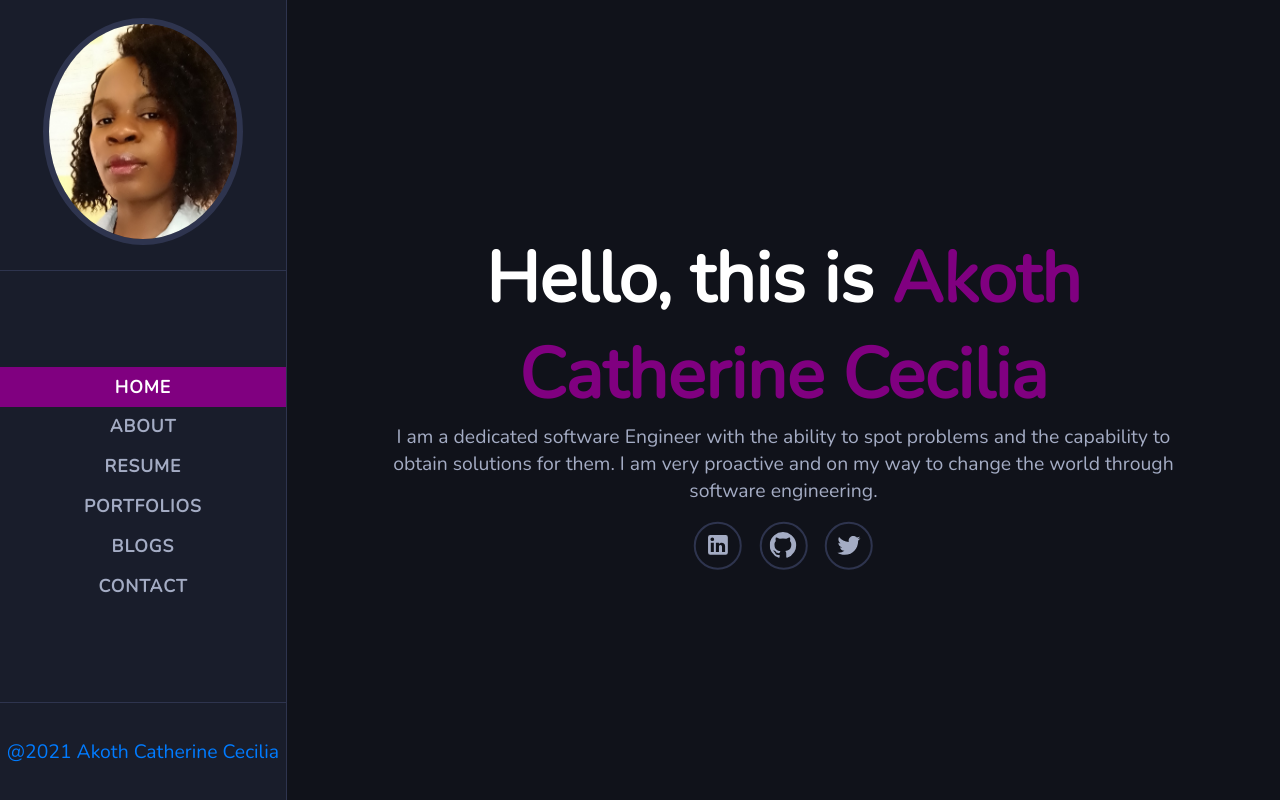
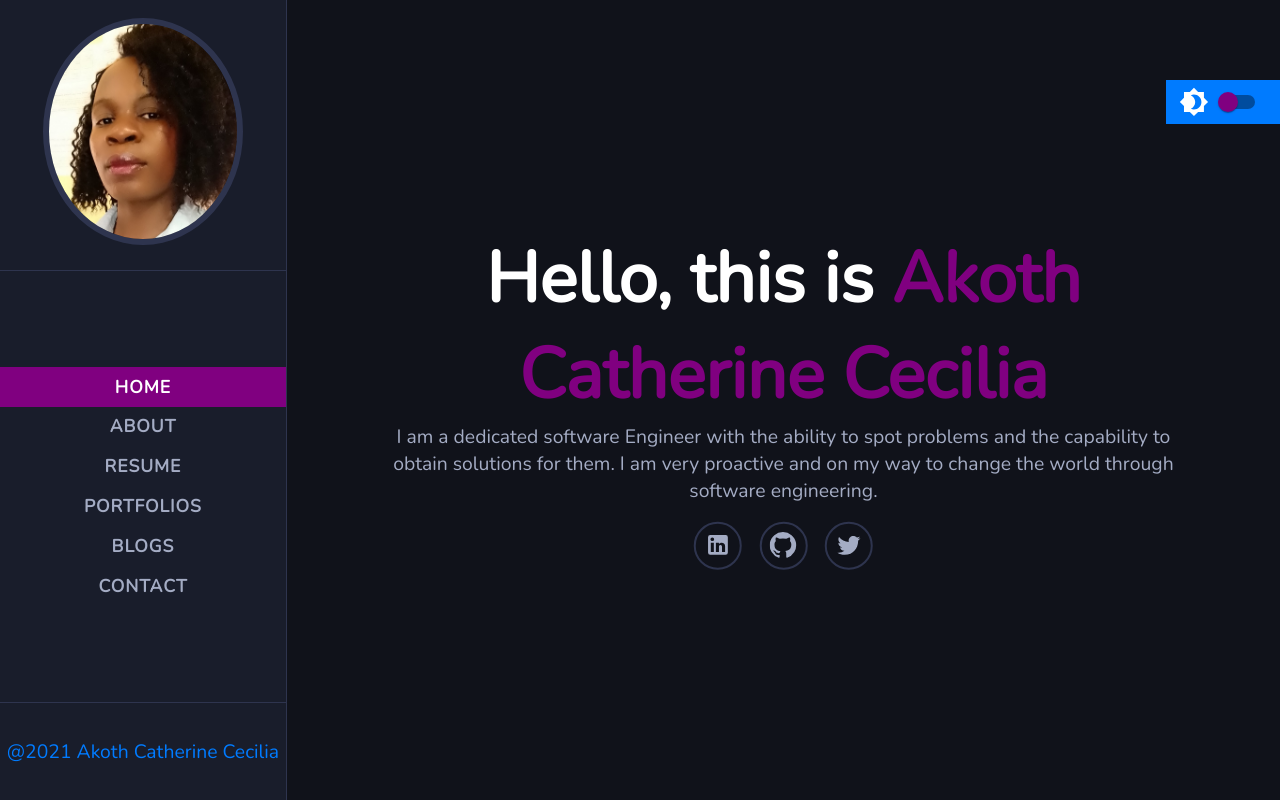
Before and after one commit to cathyAkoth/catherine, a React (Create React App) app: page / in a window 1280 px wide. Built offline with nearby package versions, Linux system fonts and the light colour scheme.

Commit message:
Added light-dark-mode

```diff
--- a/src/App.js
+++ b/src/App.js
@@ -1,12 +1,16 @@
 import Sidebar from "./Components/Sidebar";
 import styled from "styled-components";
 import HomePage from "./Pages/HomePage";
-import {Route, Switch} from "react-router-dom";
+import {Route, Switch as Switching} from "react-router-dom";
 import BlogsPage from "./Pages/BlogsPage";
 import ContactPage from "./Pages/ContactPage";
 import AboutPage from "./Pages/AboutPage";
 import ResumePage from "./Pages/ResumePage";
 import PortfolioPage from "./Pages/PortfoliosPage";
+import Brightness4Icon from '@material-ui/icons/Brightness4';
+
+import  Switch  from "@material-ui/core/Switch";
+
 function App() {
   return (
     <div className="App">
@@ -19,7 +23,22 @@ function App() {
           <div className="line-4"></div>
         </div> */}
 
-        <Switch>
+        <div className = "light-dark-mode">
+          <div className="left-content">
+            <Brightness4Icon />
+          </div>
+          <div className="right-content">
+            <Switch
+              value=""
+              // checked={}
+              // onChange={}
+              inputProps={{'aria-label': ''}}
+              size="medium"
+            />
+          </div>
+        </div>
+
+        <Switching>
           <Route path="/" exact>
             <HomePage />
           </Route>
@@ -38,7 +57,7 @@ function App() {
           <Route path="/blogs" exact>
             <BlogsPage />
           </Route>
-        </Switch>
+        </Switching>
 
       </MainContentStyled>
     </div>
@@ -49,6 +68,24 @@ const MainContentStyled = styled.main`
   position:relative;
   margin-left:16.3rem;
   min-height:100vh;
+
+  .light-dark-mode{
+    position: absolute;
+    right:0;
+    top: 10%;
+    background-color: var(--primary-color);
+    width: 6.5rem;
+    height: 2.5rem;
+    z-index: 15;
+    display: flex;
+    align-items: center;
+    justify-content: center;
+    svg{
+      display: flex;
+      align-items: center;
+      font-size: 1.7rem;
+    }
+  }
 
   .lines{
     position: absolute;
```
